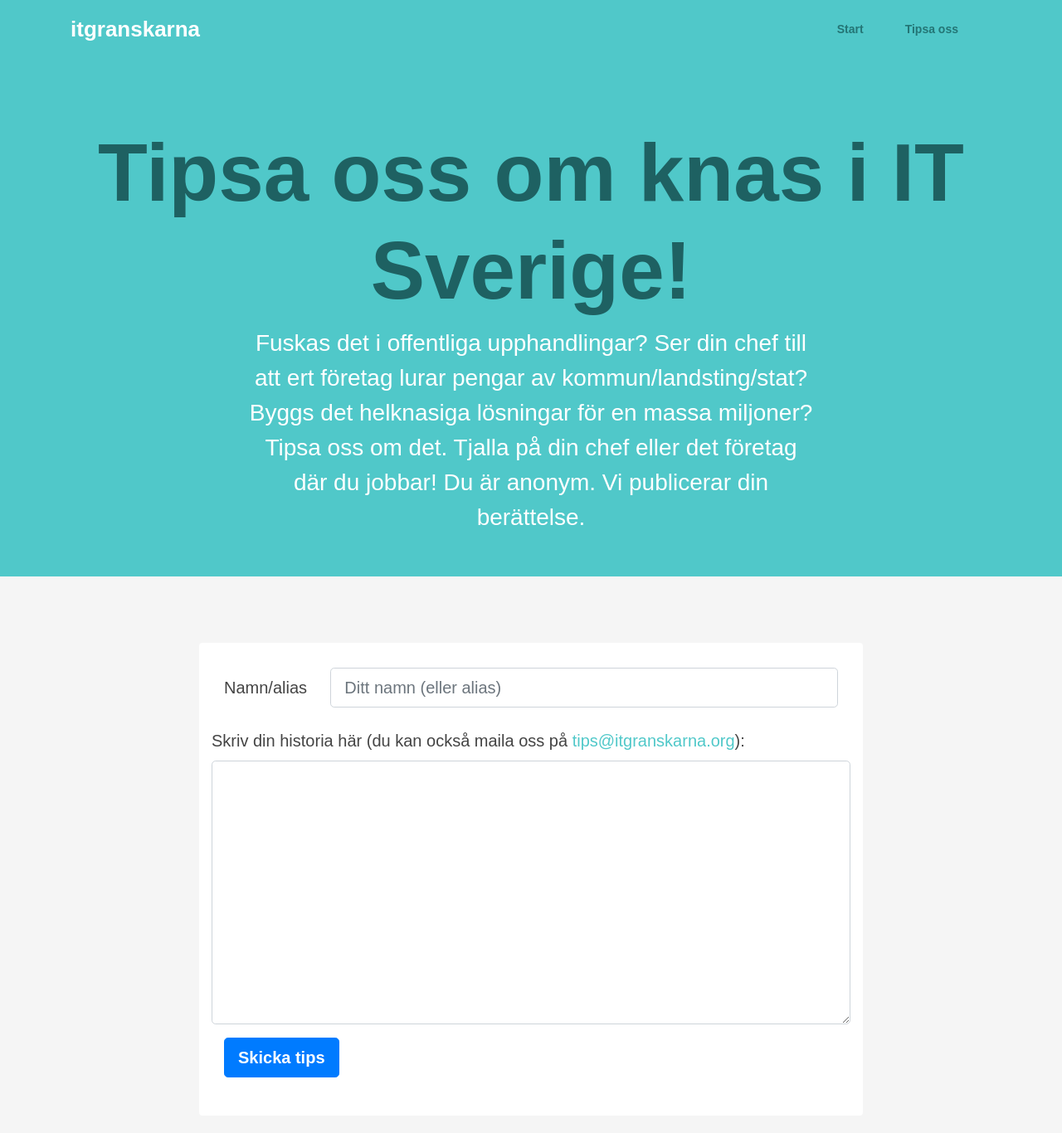
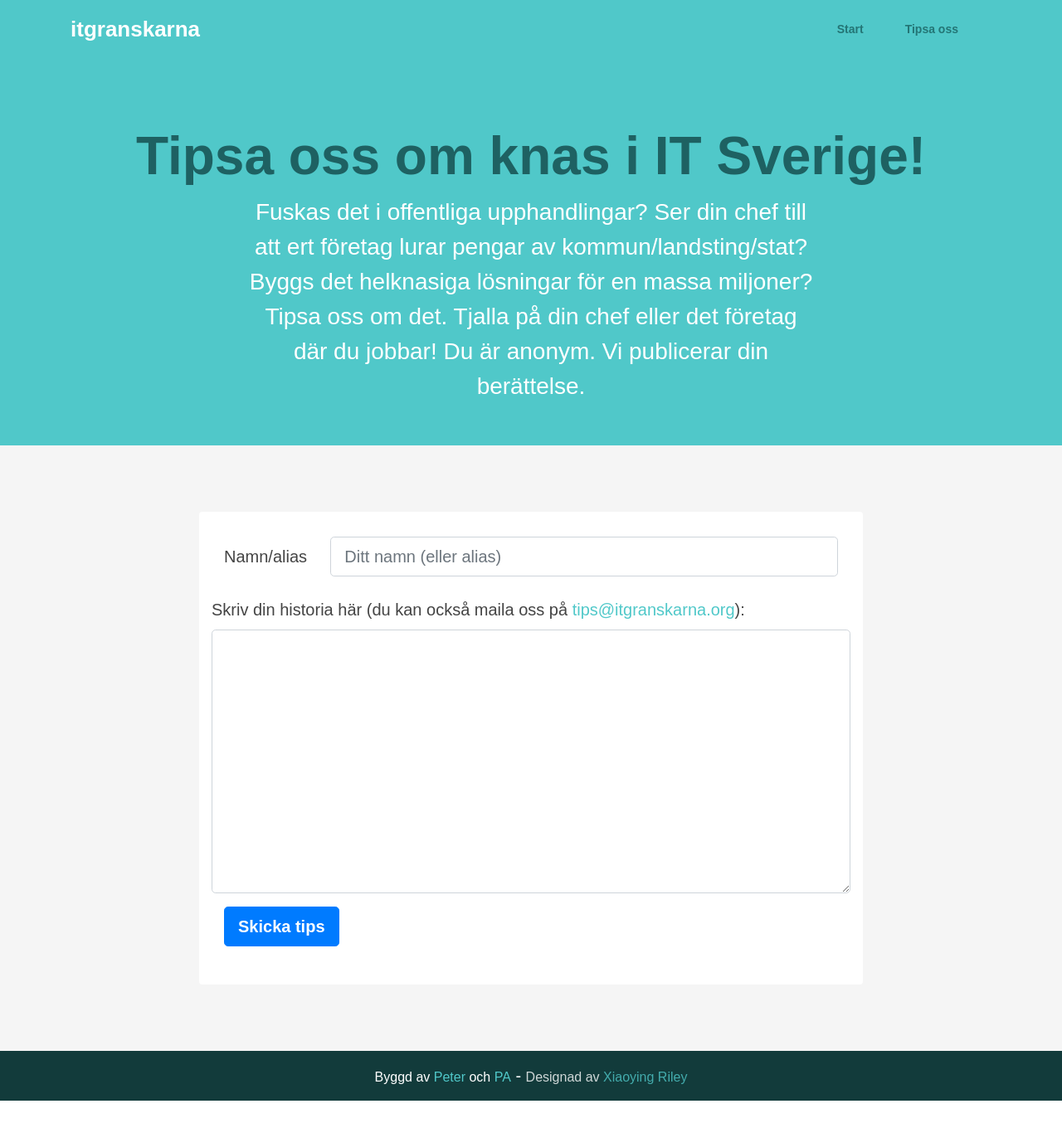
Before and after one commit to soulgalore/itgranskarna.org, a Jekyll site: the page built from tips.md, in a window 1280 px wide and 1400 px high. Shown: the top 1366 px of the window at 83% size. Built offline with Jekyll 4.4.1, drawn with Linux system fonts in a browser that asks for light colours.

Commit message:
better sized text

```diff
--- a/_includes/css/theme-4.css
+++ b/_includes/css/theme-4.css
@@ -22,6 +22,9 @@ h1, h2, h3, h4, h5, h6 {
   color: #50c8c9;
 }
 
+h1.title.tips {
+  font-size: 4rem;
+}
 a {
   color: #50c8c9;
   -webkit-transition: all 0.4s ease-in-out;
--- a/tips.md
+++ b/tips.md
@@ -8,7 +8,7 @@ keywords: it, teknik, offentlig, upphandling
 
  <section id="promo" class="promo section offset-header">
         <div class="container text-center">
-        <h1 class="title">Tipsa oss om knas i IT Sverige!</h1>
+        <h1 class="title tips">Tipsa oss om knas i IT Sverige!</h1>
             <p class="intro">Fuskas det i offentliga upphandlingar? Ser din chef till att ert företag lurar pengar av kommun/landsting/stat? Byggs det helknasiga lösningar för en massa miljoner? Tipsa oss om det. Tjalla på din chef eller det företag där du jobbar! Du är anonym. Vi publicerar din berättelse.</p>
         </div>
     </section>
```
